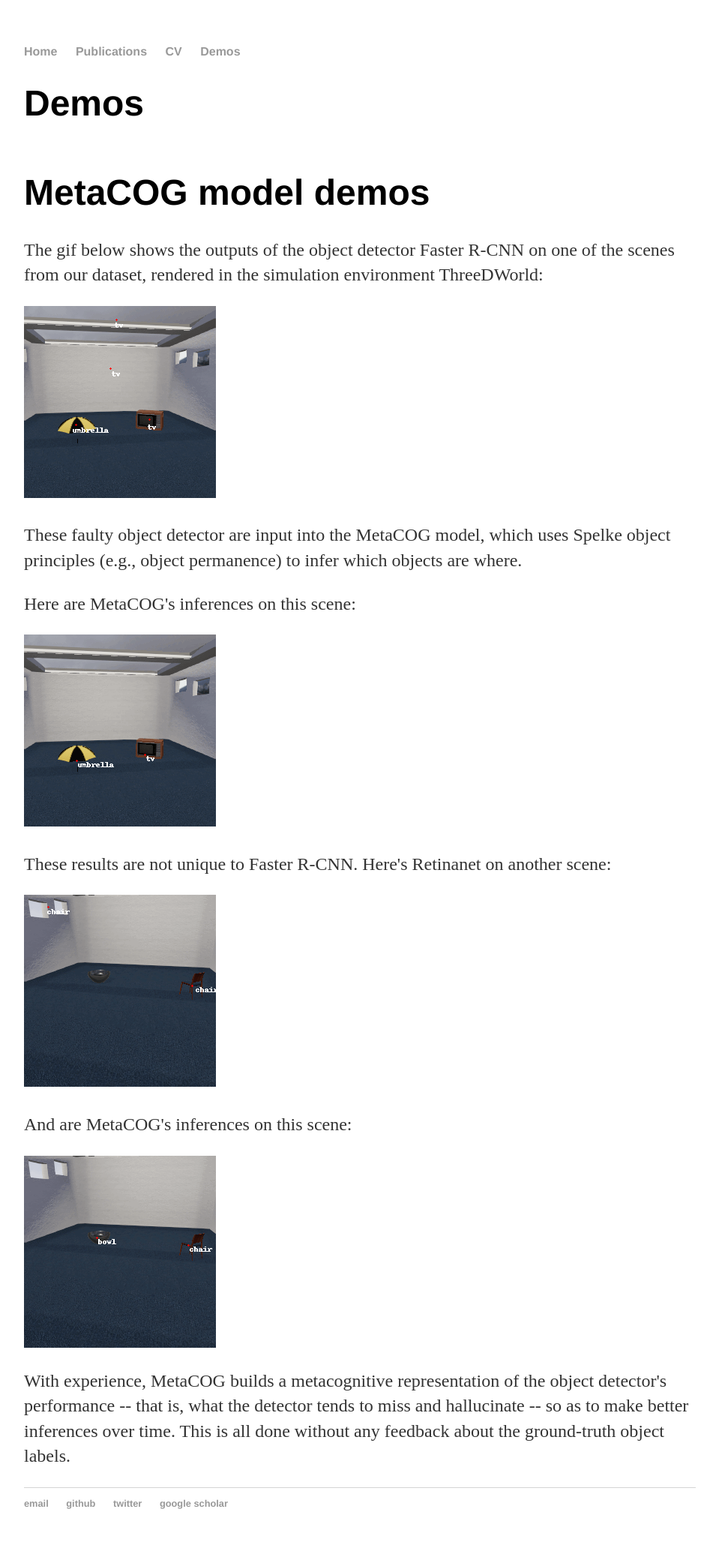
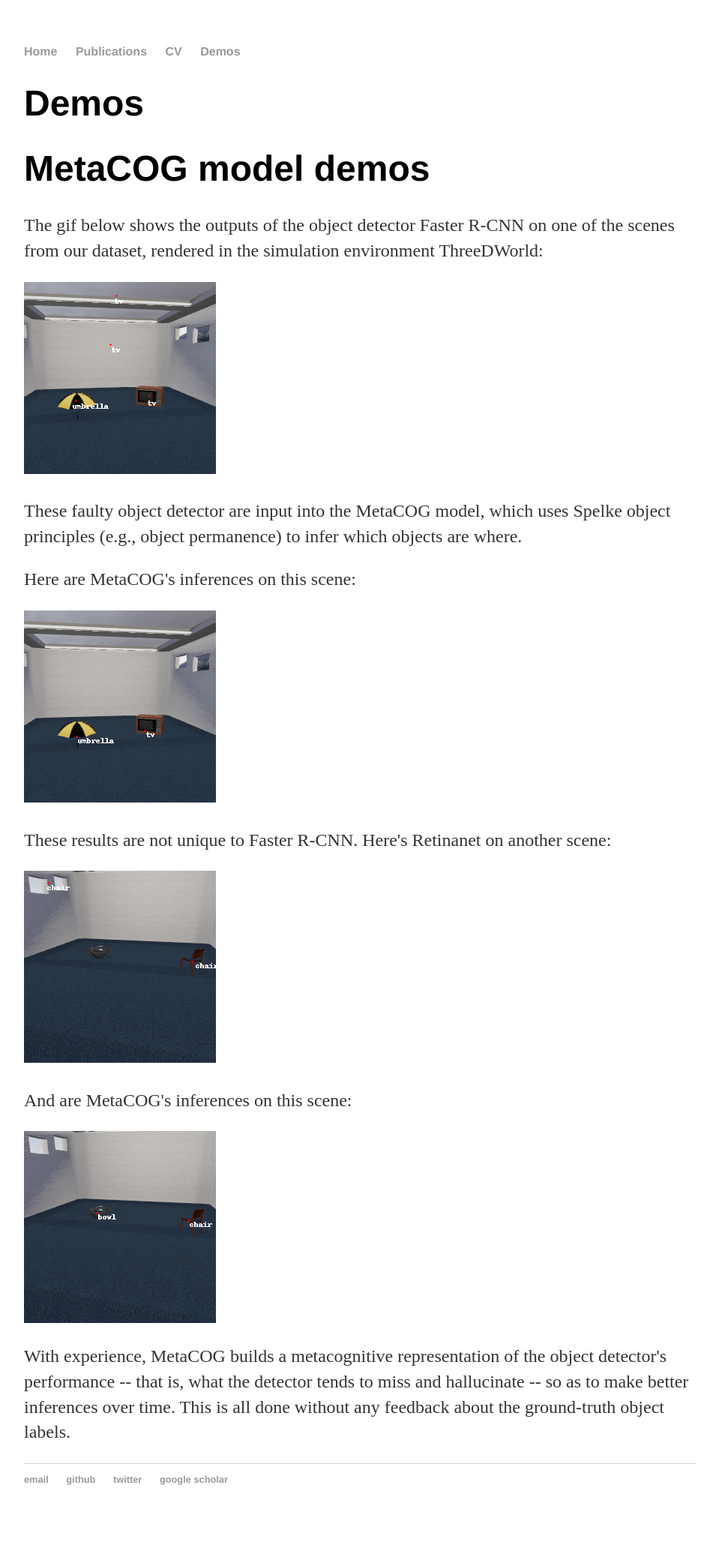
Before and after one commit to marleneberke/marleneberke.github.io, a Jekyll site: the page built from Demos.html, in a window 1280 px wide. Shown: the whole page at 75% size, without its empty margins (160-1119 px from the left). Built offline with Jekyll 4.4.1, drawn with Linux system fonts in a browser that asks for light colours; after the commit the page ends 2040 px from its top, so only the background shows below that.

Commit message:
uncommenting demos.html

```diff
--- a/Demos.html
+++ b/Demos.html
@@ -2,10 +2,9 @@
 layout: default
 title: Publications
 ---
-<div class="blurb">
 
 <h1>Demos</h1>
-  <div class="row">
+
     <h1>MetaCOG model demos</h1>
     <p>The gif below shows the outputs of the object detector Faster R-CNN on one of the scenes from our dataset, rendered in the simulation environment ThreeDWorld:<p>
     <img src = "Demos_folder/faster_rcnn_scene6.gif" alt = "faster_rcnn_scene6">
@@ -19,7 +18,3 @@
     <img src = "Demos_folder/metacog_retinanet_scene36.gif" alt = "metacog_retinanet_scene36">
 
     <p>With experience, MetaCOG builds a metacognitive representation of the object detector's performance -- that is, what the detector tends to miss and hallucinate -- so as to make better inferences over time. This is all done without any feedback about the ground-truth object labels.<p></p>
-  </div>
-
-
-</div><!-- /.blurb -->
```
